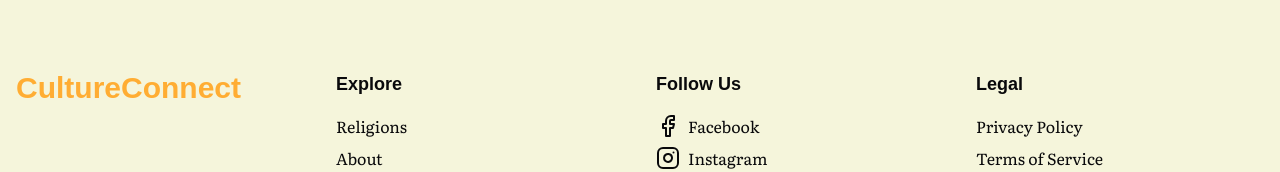
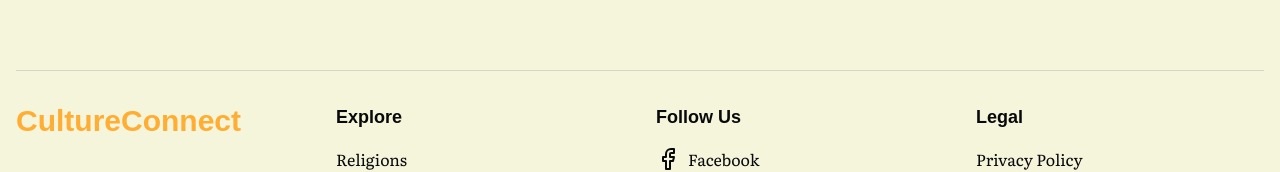
Before and after one commit to tarunshetty10/CultureConnect, a Next.js app: page / in a window 1280 px wide. Shown: the part 1043-1215 px from the top of the page. Built offline with nearby package versions, Linux system fonts and the light colour scheme; no server answers; a web font is replaced by a local one.

Commit message:
create a separation seemless line on the footer starting just like the o

```diff
--- a/src/components/layout/Footer.tsx
+++ b/src/components/layout/Footer.tsx
@@ -5,6 +5,7 @@ export default function Footer() {
   return (
     <footer className="bg-background text-foreground py-12">
       <div className="container mx-auto px-4">
+        <div className="border-t border-border mb-8"></div>
         <div className="grid grid-cols-1 md:grid-cols-4 gap-8">
           <div className="md:col-span-1">
             <h2 className="text-3xl font-bold font-headline text-primary">CultureConnect</h2>
```
